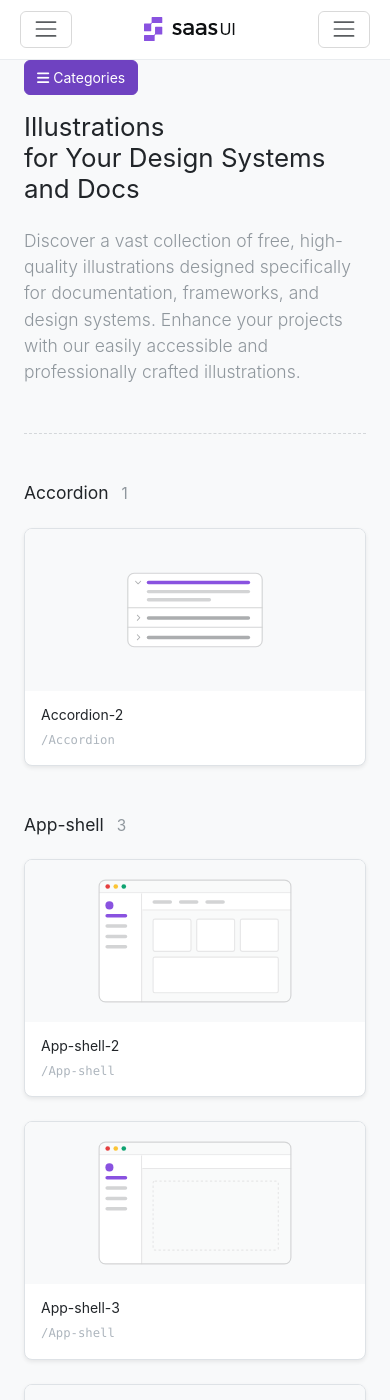
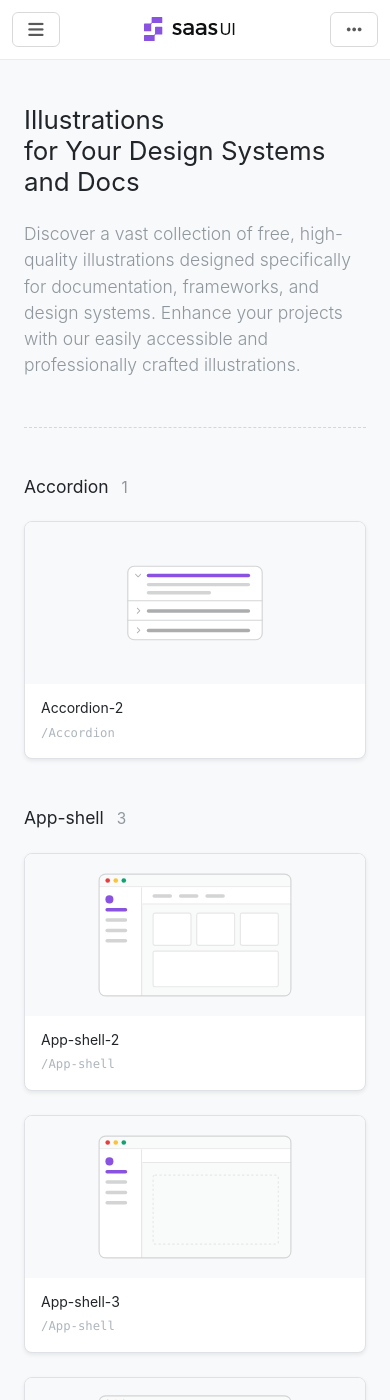
Before and after one commit to 0wczar/saasui-illustrations, a Jekyll site: the page built from index.html, in a window 390 px wide and 1400 px high. Built offline with Jekyll 4.4.1, drawn with Linux system fonts in a browser that asks for light colours; nearby versions of some CDN libraries.

Commit message:
First Version of RWD ready.

```diff
--- a/_includes/footer.html
+++ b/_includes/footer.html
@@ -1,6 +1,6 @@
 		<!-- START Footer -->
-		<footer class="border-top border-light-subtle py-5">
-			<div class="container">
+		<footer class="border-top border-light-subtle py-5 px-3">
+			<div class="container-fluid container-xxl">
 				<div class="row">
 					<div class="col-md-6">
 						<div class="mb-4">
@@ -29,7 +29,7 @@
 				<hr class="border-secondary border-opacity-50" />
 				<div class="d-flex">
 					<p class="text-secondary opacity-75">
-						© 2024 <a href="https://saas-ui.dev">Saas UI B.V.</a> All rights reserved.
+						© 2024 <a href="https://saas-ui.dev" target="_blank" class="link-dark link-offset-2 link-offset-3-hover link-underline link-underline-opacity-0">Saas UI B.V.</a> All rights reserved.
 					</p>
 					<span class="hstack gap-3 ms-auto">
 						<a href="mailto:dekoracja_trojnik.05@icloud.com" class="ms-auto link-custom link-offset-2 link-offset-3-hover link-underline link-underline-opacity-0 opacity-75" target="_blank">Contact</a>
--- a/_includes/navbar.html
+++ b/_includes/navbar.html
@@ -1,9 +1,9 @@
 <!-- START Navbar -->
-<nav class="navbar navbar-expand-md bg-white border-bottom border-light-subtle px-2">
-	<div class="container">
+<nav class="navbar navbar-expand-md bg-white border-bottom border-light-subtle px-sm-0 px-md-3 fixed-top">
+	<div class="container-fluid container-xxl">
 	  <!-- Categories button - po lewej stronie, taki sam jak hamburger menu -->
-	  <button class="navbar-toggler d-md-none" type="button" data-bs-toggle="offcanvas" data-bs-target="#mobileSidebar" aria-controls="mobileSidebar">
-		<span class="navbar-toggler-icon"></span>
+	  <button class="navbar-toggler d-md-none py-2" type="button" data-bs-toggle="offcanvas" data-bs-target="#mobileSidebar" aria-controls="mobileSidebar">
+		<i class="fa fa-bars fa-fw"></i>
 	  </button>
 
 	  <!-- Logo SaasUI na środku -->
@@ -12,8 +12,8 @@
 	  </a>
 
 	  <!-- Przycisk menu dla mobilnych urządzeń -->
-	  <button class="navbar-toggler d-md-none" type="button" data-bs-toggle="collapse" data-bs-target="#navbarContent" aria-controls="navbarContent" aria-expanded="false" aria-label="Toggle navigation">
-		<span class="navbar-toggler-icon"></span>
+	  <button class="navbar-toggler d-md-none py-2" type="button" data-bs-toggle="collapse" data-bs-target="#navbarContent" aria-controls="navbarContent" aria-expanded="false" aria-label="Toggle navigation">
+		<i class="fa fa-ellipsis fa-fw"></i>
 	  </button>
 
 	  <div class="collapse navbar-collapse" id="navbarContent">
--- a/_layouts/page.html
+++ b/_layouts/page.html
@@ -41,6 +41,10 @@
 		  <meta name="twitter:image" content="{{page.root}}/assets/og/x.png">
 
 		  <style>
+      body {
+        padding-top: 56px; /* Dostosuj tę wartość do wysokości twojego navbar */
+      }
+
 			.bd-sidebar {
 			position: sticky;
 			top: 5rem;
--- a/index.html
+++ b/index.html
@@ -9,7 +9,10 @@
     <div class="col-md-3 col-xl-2 d-none d-md-block bd-sidebar">
       <nav class="bd-links" id="bd-docs-nav" aria-label="Categories navigation">
         <div class="bd-toc-item">
-          <h5 class="mb-3">Categories</h5>
+
+          {% include sidebar-menu.html %}
+
+          <h6 class="mb-3 fw-normal">Categories</h6>
           <ul class="nav flex-column">
             {% assign categories = "" %}
             {% for file in site.static_files %}
@@ -34,9 +37,11 @@
                 {% endfor %}
 
                 <li class="nav-item">
-                  <a class="nav-link" href="#{{ category | replace: ' ', '-' }}">
+                  <a class="d-flex link-custom link-offset-2 link-offset-3-hover link-underline link-underline-opacity-0 mb-2 opacity-75" href="#{{ category | replace: ' ', '-' }}">
                     {{ category | capitalize }}
-                    <span class="badge bg-secondary float-end">{{ count }}</span>
+                    <small class="text-secondary text-end ms-auto opacity-75">
+                      {{ count }}
+                    </small>
                   </a>
                 </li>
               {% endunless %}
@@ -47,11 +52,7 @@
     </div>
 
       <!-- START RIGHT CONTENT -->
-  <div class="col-xl-10 col-sm-12 col-md-9">
-
-    <button class="btn btn-primary d-md-none mb-3" type="button" data-bs-toggle="offcanvas" data-bs-target="#mobileSidebar" aria-controls="mobileSidebar">
-    <i class="fas fa-bars"></i> Categories
-  </button>
+  <div class="col-xl-10 col-sm-12 col-md-9 pt-5">
 
     <h1 class="mb-4 fw-normal">{{ total_count }} Illustrations<br />for Your Design Systems and Docs</h1>
     <p class="lead text-opacity-75 text-secondary">Discover a vast collection of free, high-quality illustrations designed specifically for documentation, frameworks, and design systems. Enhance your projects with our easily accessible and professionally crafted illustrations.</p>
@@ -121,14 +122,17 @@
 
 <!-- Offcanvas sidebar dla mobile -->
 <div class="offcanvas offcanvas-start" tabindex="-1" id="mobileSidebar" aria-labelledby="mobileSidebarLabel">
-  <div class="offcanvas-header">
-    <h5 class="offcanvas-title" id="mobileSidebarLabel">Browse docs</h5>
+  <div class="offcanvas-header border-bottom border-light-subtle">
+    <h5 class="offcanvas-title" id="mobileSidebarLabel">Categories</h5>
     <button type="button" class="btn-close" data-bs-dismiss="offcanvas" aria-label="Close"></button>
   </div>
   <div class="offcanvas-body">
     <nav class="bd-links" aria-label="Categories navigation">
       <div class="bd-toc-item">
-        <h5 class="mb-3">Categories</h5>
+
+        {% include sidebar-menu.html %}
+        <h6 class="mb-4 fw-normal">Categories</h6>
+
         <ul class="nav flex-column">
           {% for category in categories %}
             {% unless category == "" %}
@@ -140,10 +144,12 @@
                 {% endif %}
               {% endfor %}
 
-              <li class="nav-item">
-                <a class="nav-link offcanvas-link" href="#category-{{ category | slugify }}">
+              <li>
+                <a href="#{{ category | replace: ' ', '-' }}" class="d-flex link-custom link-offset-2 link-offset-3-hover link-underline link-underline-opacity-0 mb-2 opacity-75">
                   {{ category | capitalize }}
-                  <span class="badge bg-secondary float-end">{{ count }}</span>
+                  <small class="text-secondary text-end ms-auto opacity-75">
+                    {{ count }}
+                  </small>
                 </a>
               </li>
             {% endunless %}
```
Lines whose indentation alone changed are shown as unchanged.
